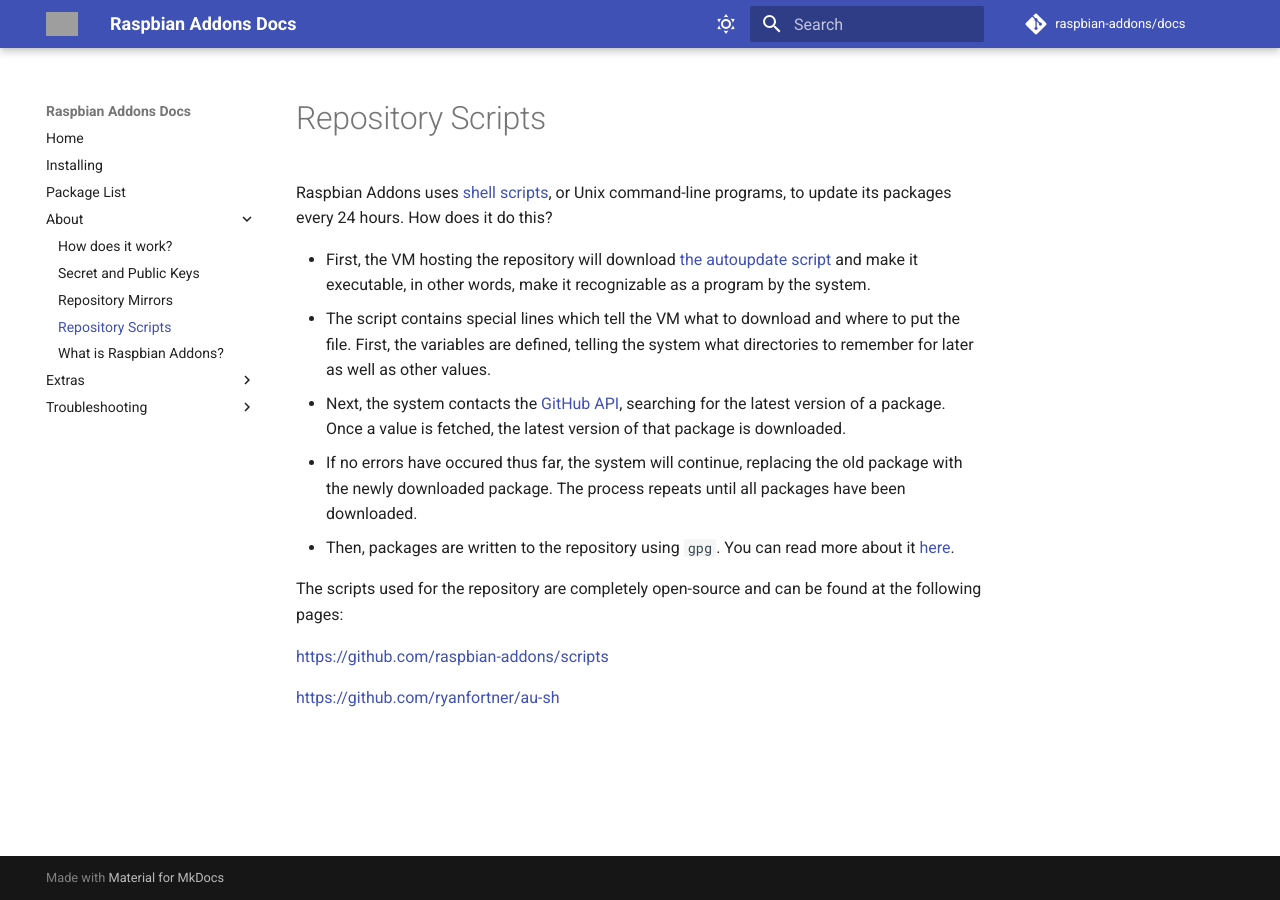
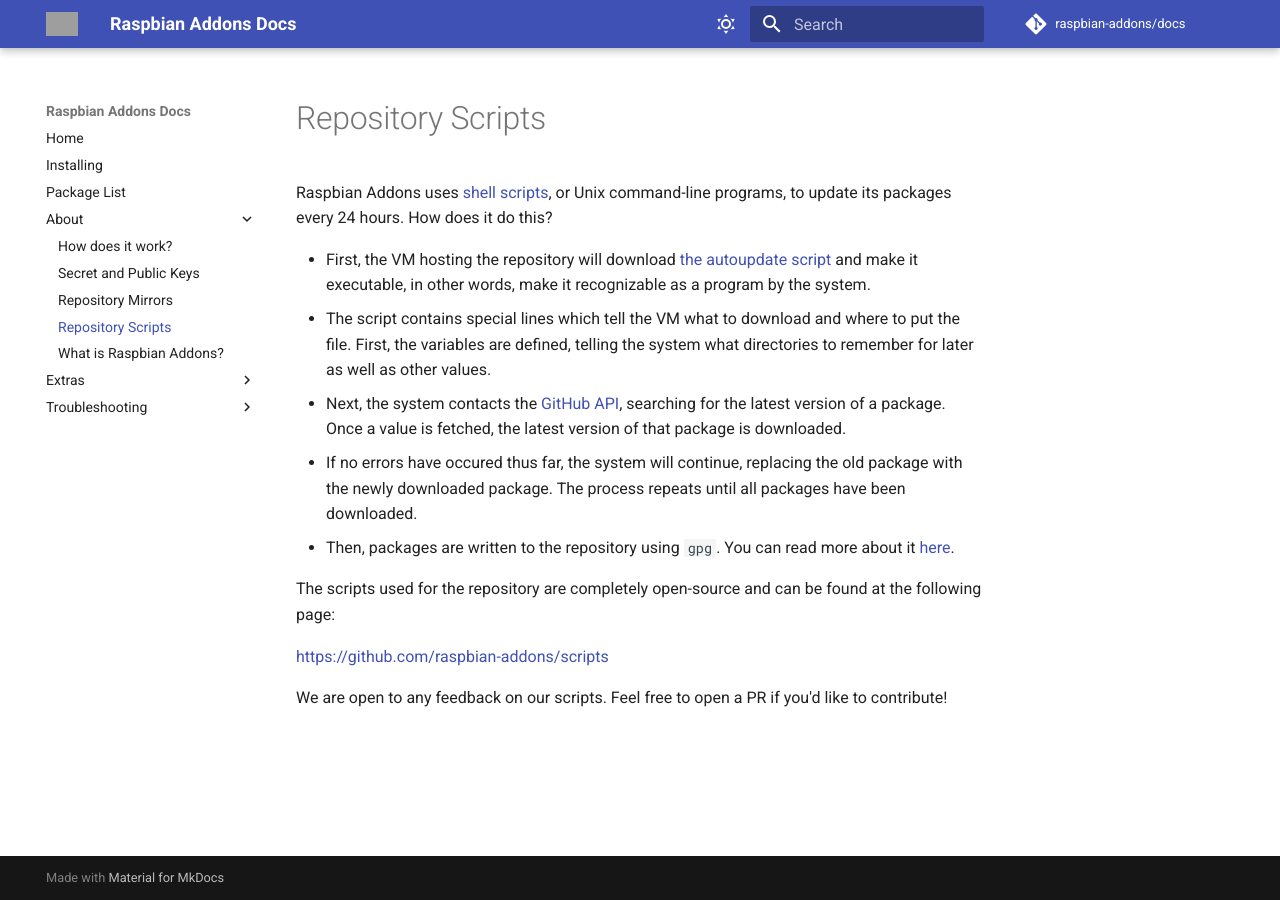
Before and after one commit to raspbian-addons/docs, an MkDocs documentation site: the page built from docs/about/repository-scripts.md, in a window 1280 px wide. Built offline with MkDocs 1.6.1 and Material for MkDocs 9.7.7, drawn with Linux system fonts in a browser that asks for light colours; comment, search, counter and statistics services are not loaded; grey boxes are pictures that could not be loaded.

Commit message:
Update repository-scripts.md

```diff
--- a/docs/about/repository-scripts.md
+++ b/docs/about/repository-scripts.md
@@ -8,8 +8,8 @@
 - If no errors have occured thus far, the system will continue, replacing the old package with the newly downloaded package. The process repeats until all packages have been downloaded.
 - Then, packages are written to the repository using `gpg`. You can read more about it [here](https://docs.raspbian-addons.org/about/how-does-it-work/).
 
-The scripts used for the repository are completely open-source and can be found at the following pages:
+The scripts used for the repository are completely open-source and can be found at the following page:
 
 [https://github.com/raspbian-addons/scripts](https://github.com/raspbian-addons/scripts)
 
-[https://github.com/ryanfortner/au-sh](https://github.com/ryanfortner/au-sh)
+We are open to any feedback on our scripts. Feel free to open a PR if you'd like to contribute!
```
